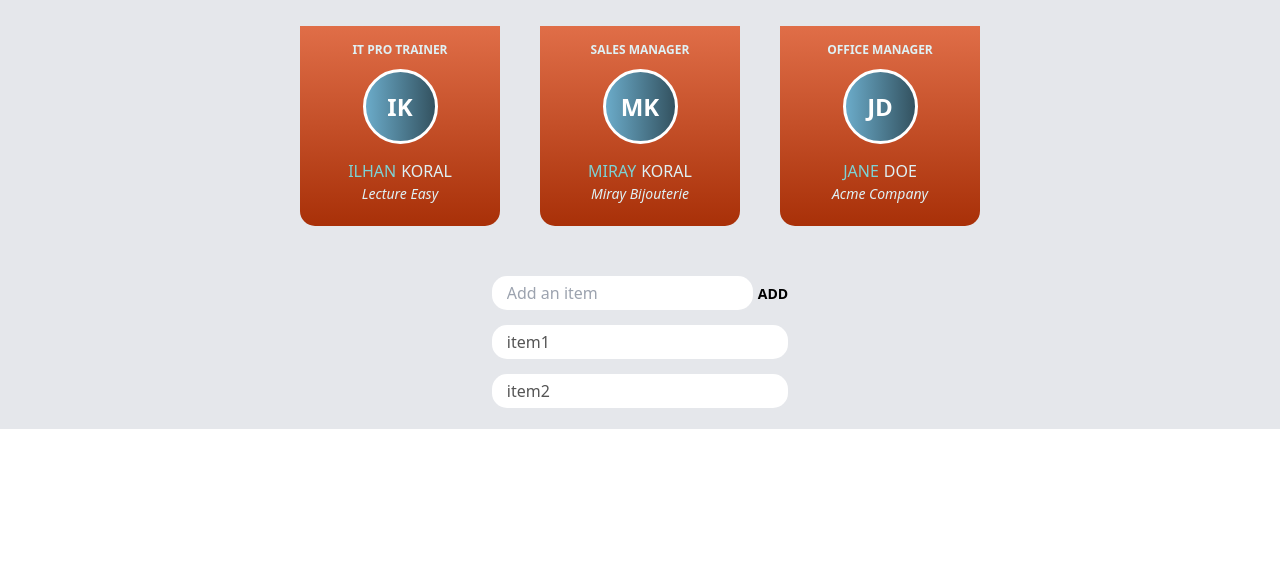
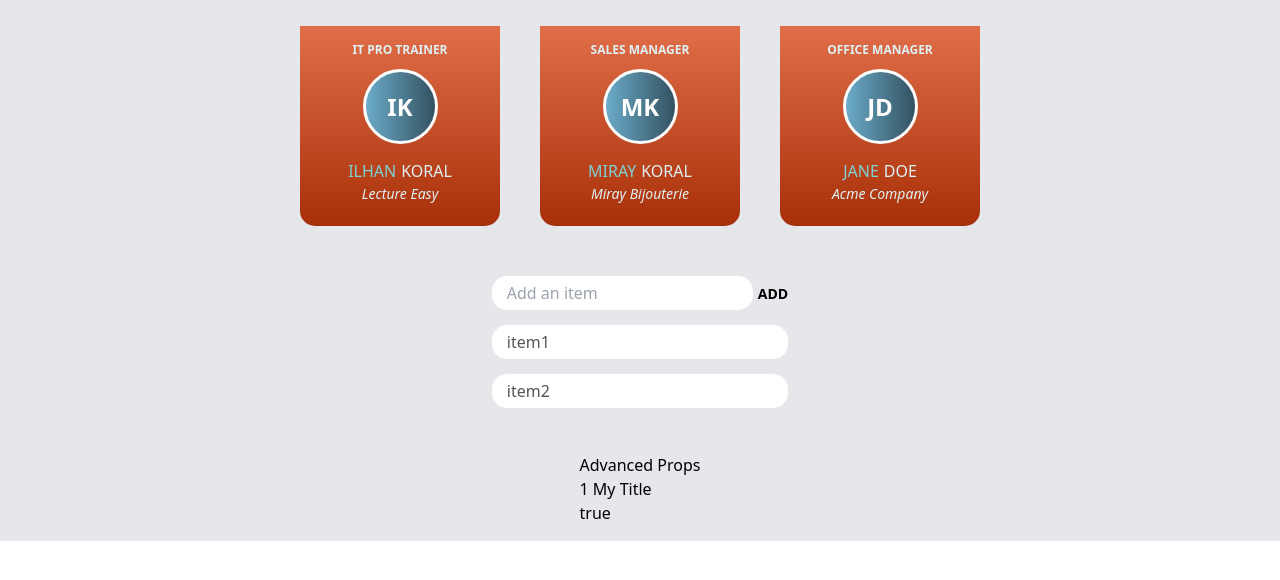
Before and after one commit to ikoral/vue-bootcamp, a Vue app: page / in a window 1280 px wide. Shown: the top 580 px of the page. Built offline with nearby package versions, Linux system fonts and the light colour scheme.

Commit message:
props, default and type

```diff
--- a/src/App.vue
+++ b/src/App.vue
@@ -17,6 +17,16 @@
       <List :childItems = "items"></List>
     </div>
 
+    <div>
+      <!-- Burda dikkat v-bind i direkt post objectine assign ediyoruz.
+      Ama Props comp nde "post yerine dogrudan "id" ve "title" keylerini props veriyoruz  -->
+      <Props
+        :is-published = "true"
+        :views = "123"
+        v-bind = "post"
+        :visible = "true"/>
+    </div>
+
   </div>
 </template>
 
@@ -24,6 +34,7 @@
 
 import List from './components/List';
 import Card from './components/card/Card';
+import Props from './components/Props';
 
 export default {
   name: 'App',
@@ -48,13 +59,18 @@ export default {
           name: 'Jane Doe',
           position: 'Office Manager'
         },
-      ]
+      ],
+      post: {
+        id: 1,
+        title: 'My Title'
+      }
     }
   },
 
   components: {
     List,
-    Card
+    Card,
+    Props
   },
 
   methods: {
--- /dev/null
+++ b/src/components/Props.vue
@@ -0,0 +1,32 @@
+<template>
+  <div v-if = "visible"  class="mt-10">
+      <h1 class= "font-medium">Advanced Props</h1>
+      <div>{{ id }} {{ title }}</div>
+      <div>{{ isPublished }}</div>
+  </div>
+</template>
+
+<script>
+//Burdaki ""title" ve "id" propslari parent tan v-bind="post" olarak gonderildi.
+//post.id, post.title
+export default {
+    name: 'Props',
+    props: {
+        title: String,
+        isPublished: {
+            type:[Boolean, Number],
+            default:false
+        },
+        views: Number,
+        id: Number,
+        visible: {
+            type:Boolean,
+            default:false
+        }
+    }
+}
+</script>
+
+<style>
+
+</style>
--- a/tmp/infocard.html
+++ b/tmp/infocard.html
@@ -22,7 +22,7 @@
         <div class="card-company">Lecture Easy</div>
       </div>
 
-      <div class="card">
+      <!-- <div class="card">
         <div class="card-title">Sales Manager</div>
         <div class="card-circle">MK</div>
         <div class="card-name">
@@ -40,7 +40,8 @@
           <div>Doe</div>
         </div>
         <div class="card-company">Lecture Easy</div>
-      </div>
+      </div> -->
+
     </div>
   </body>
 </html>
```
